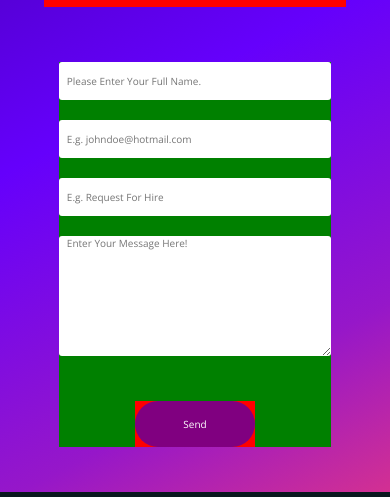
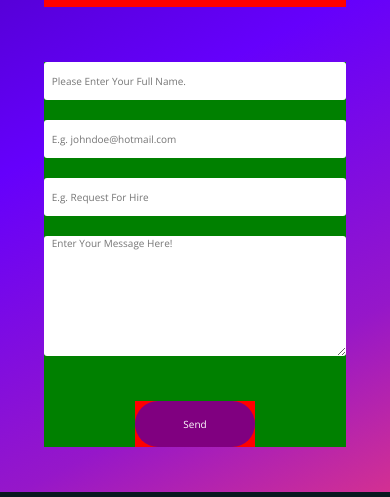
Before and after one commit to hades102zues/PortfolioSite, a React (Create React App) app: page / in a window 390 px wide. Shown: the part 3745-4242 px from the top of the page. Built offline with nearby package versions, Linux system fonts and the light colour scheme.

Commit message:
adjusted some layouts on contact section

```diff
--- a/src/pages/MainPage/MainPage.css
+++ b/src/pages/MainPage/MainPage.css
@@ -71,7 +71,7 @@ header {
 	align-items: center;
 }
 
-/**Section**/
+/**Showcase Section**/
 .showcase {
 	height: 100vh;
 	background-color: orange;
@@ -428,10 +428,6 @@ footer {
 		flex-direction: column;
 	}
 
-	.form_space {
-		width: 90%;
-	}
-
 	.form {
 		width: 100%;
 	}
@@ -475,6 +471,14 @@ footer {
 	.my_box {
 		width: 100%;
 	}
+
+	.form_space {
+		width: 100%;
+	}
+
+	.form {
+		width: 100%;
+	}
 }
 
 @media all and (min-width: 480px) and (max-width: 768px) {
@@ -504,6 +508,14 @@ footer {
 	.my_box {
 		width: 100%;
 	}
+
+	.form_space {
+		width: 90%;
+	}
+
+	.form {
+		width: 100%;
+	}
 }
 
 @media all and (min-width: 768px) and (max-width: 1024px) {
```
